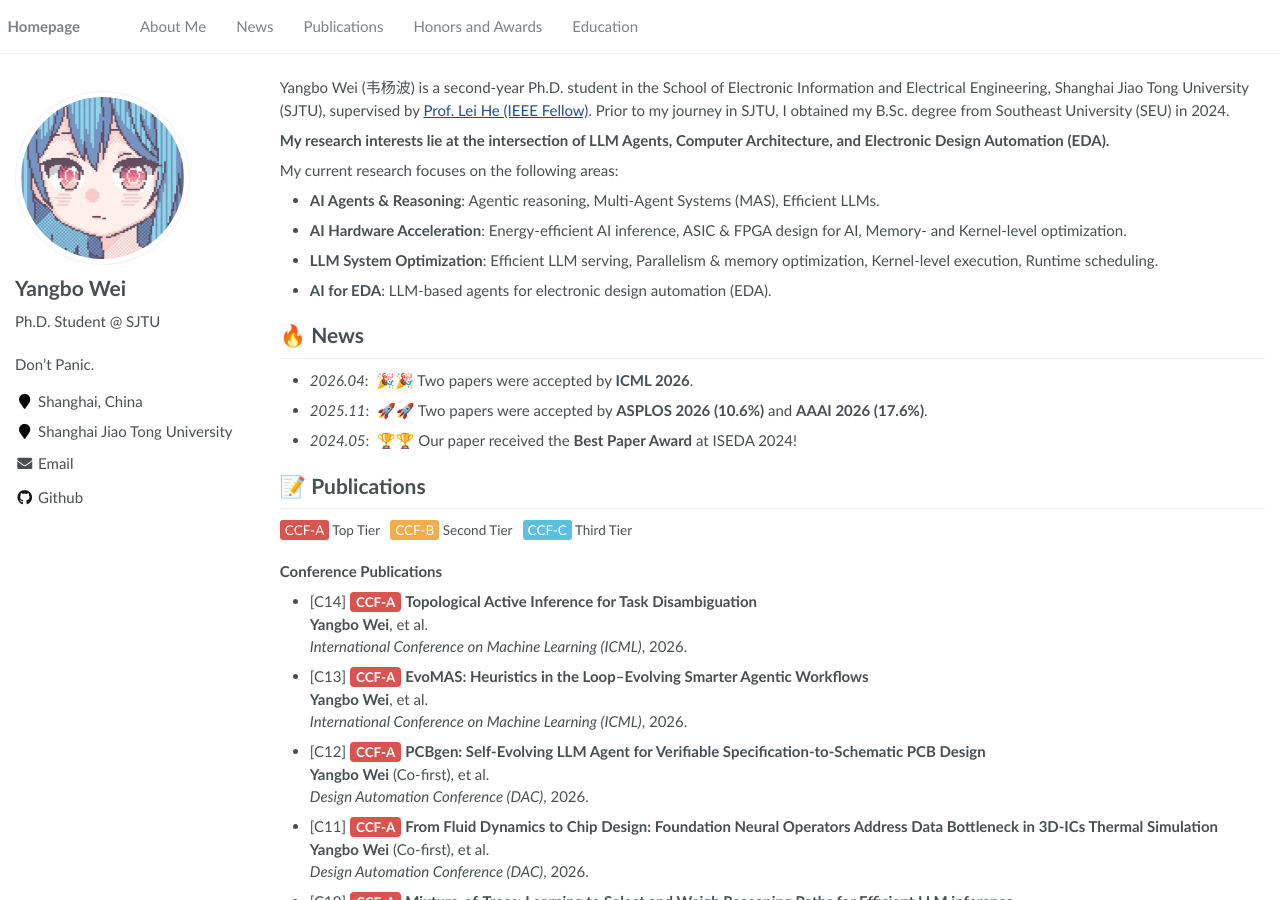
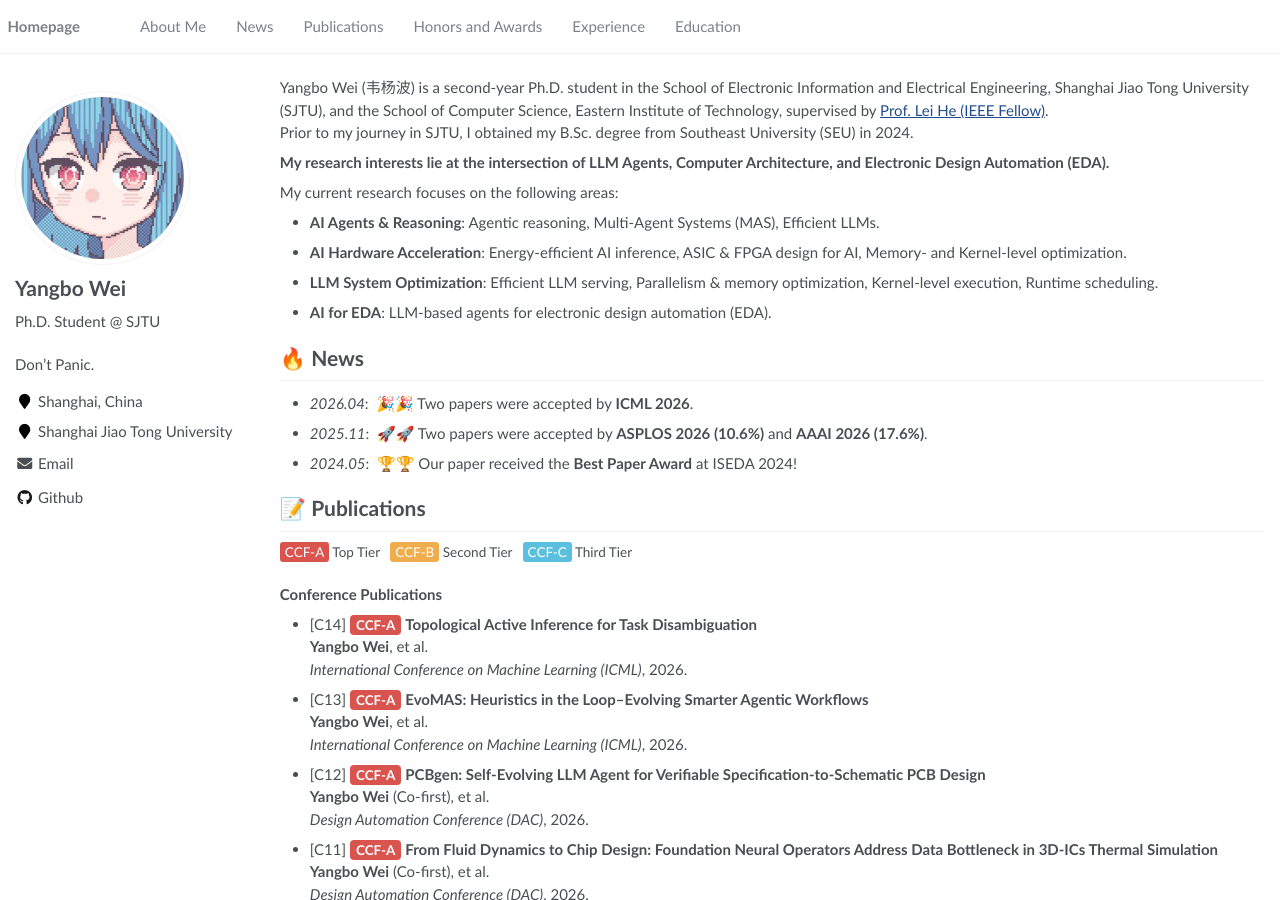
Before and after one commit to yangforever17/yangforever17.github.io, a Jekyll site: the page built from _pages/about.md, in a window 1280 px wide and 900 px high. Built offline with Jekyll 4.4.1, drawn with Linux system fonts in a browser that asks for light colours; some of the changed text lies outside the part shown.

Commit message:
update 5.16

```diff
--- a/_data/navigation.yml
+++ b/_data/navigation.yml
@@ -12,6 +12,9 @@ main:
   - title: "Honors and Awards"
     url: "/#-honors-and-awards"
 
+  - title: "Experience"
+    url: "/#-experience"
+
   - title: "Education"
     url: "/#-education"
 
--- a/_pages/about.md
+++ b/_pages/about.md
@@ -17,7 +17,7 @@ redirect_from:
 
 <span class='anchor' id='about-me'></span>
 
-Yangbo Wei (韦杨波) is a second-year Ph.D. student in the School of Electronic Information and Electrical Engineering, Shanghai Jiao Tong University (SJTU), supervised by [Prof. Lei He (IEEE Fellow)](https://scholar.google.com/citations?hl=zh-CN&user=n_N-PJkAAAAJ&view_op=list_works).
+Yangbo Wei (韦杨波) is a second-year Ph.D. student in the School of Electronic Information and Electrical Engineering, Shanghai Jiao Tong University (SJTU), and the School of Computer Science, Eastern Institute of Technology, supervised by [Prof. Lei He (IEEE Fellow)](https://scholar.google.com/citations?hl=zh-CN&user=n_N-PJkAAAAJ&view_op=list_works).
 Prior to my journey in SJTU, I obtained my B.Sc. degree from Southeast University (SEU) in 2024.
 
 **My research interests lie at the intersection of LLM Agents, Computer Architecture, and Electronic Design Automation (EDA).**
@@ -68,12 +68,18 @@ My current research focuses on the following areas:
 
 # 🎖 Honors and Awards
 **Academic Awards**
+- *2026* **Silver Reviewer Award**, ICML 2026 (International Conference on Machine Learning)
 - *2024.05* **Best Paper Award**, ISEDA 2024 (International Symposium on Electronic Design Automation)
 
 **Competitions**
 - *2023* First Prize (Meritorious Winner), Mathematical Contest in Modeling (MCM/ICM)
 - *2023* Second Prize, China Undergraduate Mathematical Contest in Modeling (National Level)
 - *2022* First Prize, Southeast University Electronic Design Competition
+
+# 💼 Experience
+**Academic Service**
+- *2026* Reviewer, ICML 2026 (International Conference on Machine Learning)
+- *2026* Reviewer, NeurIPS 2026 (Conference on Neural Information Processing Systems)
 
 # 📖 Education
 - *2024.09 - Present*, Ph.D. Student in Integrated Circuit Engineering, Shanghai Jiao Tong University (SJTU).
```
